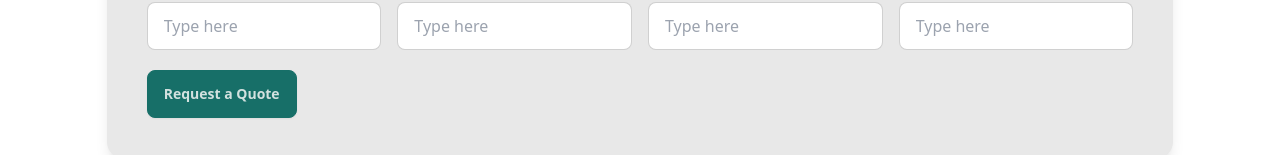
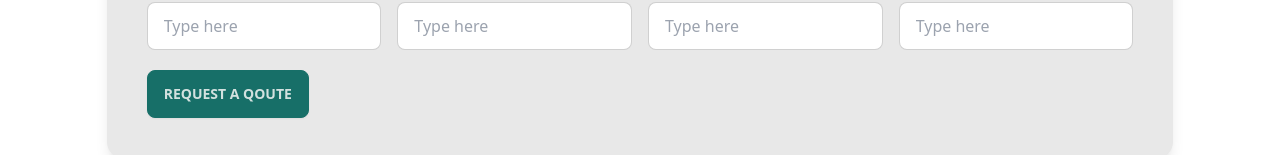
Before and after one commit to MUHAMMADSabbirHossain/clean-co-live, a React (Create React App) app: page / in a window 1280 px wide. Shown: the part 744-899 px from the top of the page. Built offline with nearby package versions, Linux system fonts and the light colour scheme.

Commit message:
landing: request btn uppcase fixed

```diff
--- a/src/Pages/Home/Landing.js
+++ b/src/Pages/Home/Landing.js
@@ -45,7 +45,7 @@
                     <input type="text" placeholder="Type here" className="input input-bordered w-full max-w" />
                     <input type="text" placeholder="Type here" className="input input-bordered w-full max-w" />
                 </div>
-                <button className="btn btn-primary mt-5">Request a Quote</button>
+                <button className="btn btn-primary mt-5">REQUEST A QOUTE</button>
             </div>
         </div>
     );
```
